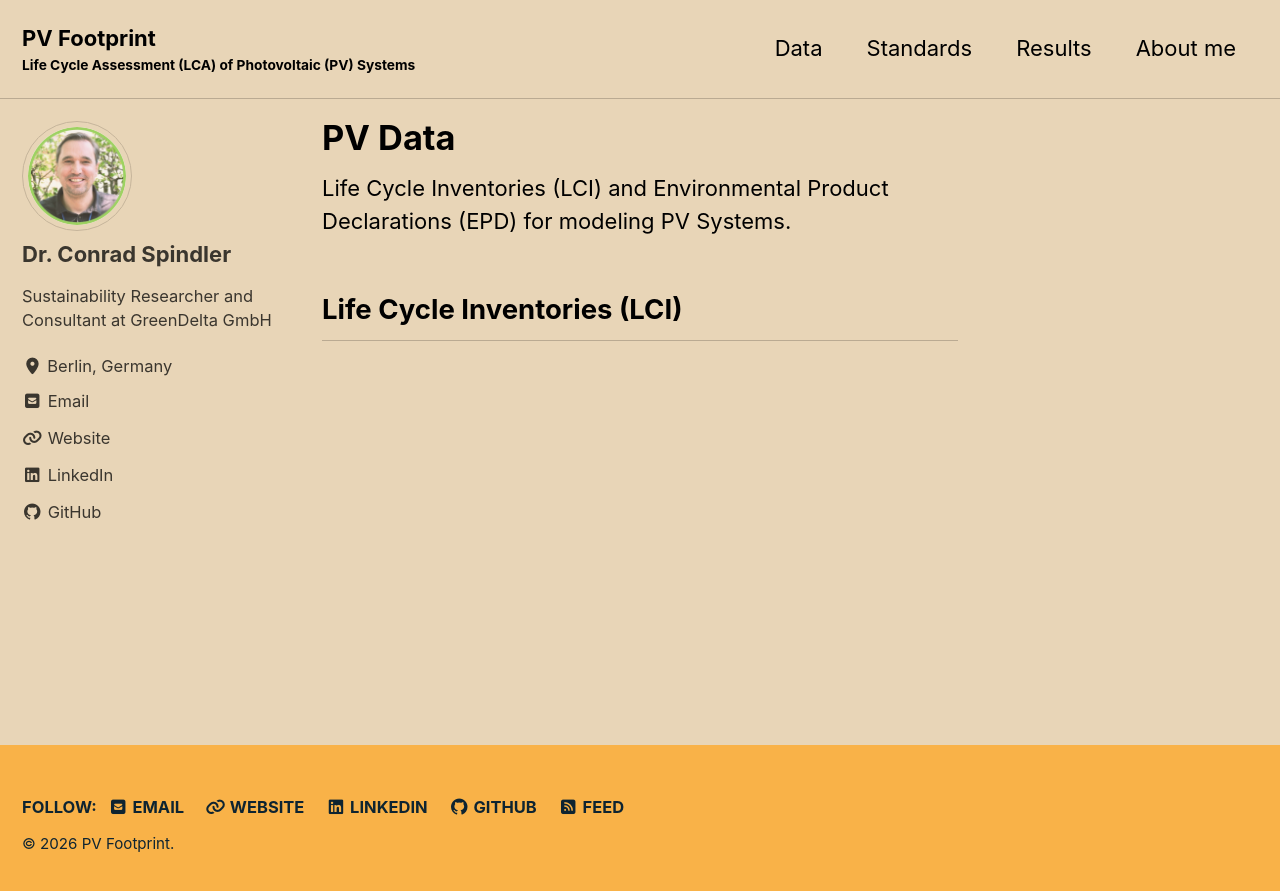
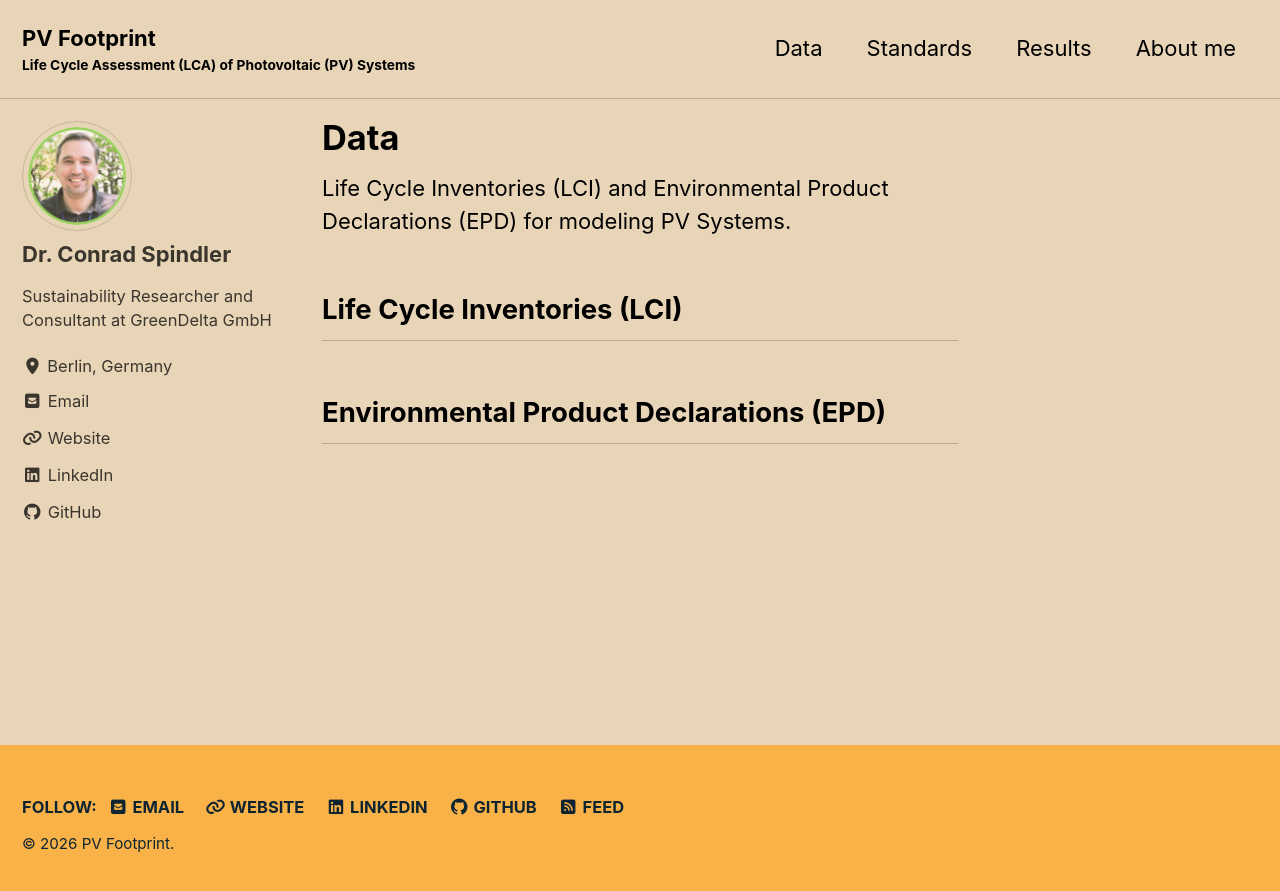
Before and after one commit to conradspindler/pv_footprint, a Jekyll site: the page built from _pages/data.md, in a window 1280 px wide. Shown: the top 891 px of the page. Built offline with Jekyll 4.4.1, drawn with Linux system fonts in a browser that asks for light colours; cached includes are drawn as plain includes.

Commit message:
Rename PV Data page to Data
Updated title and permalink for the data page.

```diff
--- a/_pages/pv_data.md
+++ b/_pages/data.md
@@ -1,10 +1,12 @@
 ---
 layout: single
-title: "PV Data"
-permalink: /pv_data/
+title: "Data"
+permalink: /data/
 author_profile: true
 ---
 
 Life Cycle Inventories (LCI) and Environmental Product Declarations (EPD) for modeling PV Systems.
 
 ## Life Cycle Inventories (LCI)
+
+## Environmental Product Declarations (EPD)
```
